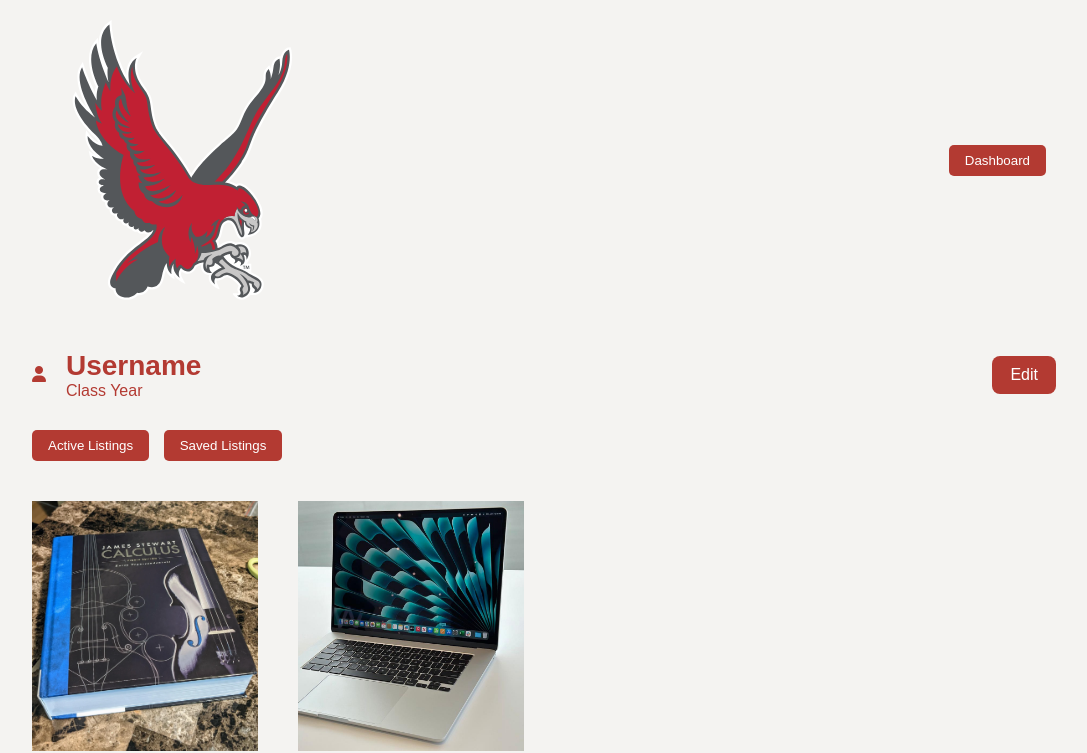
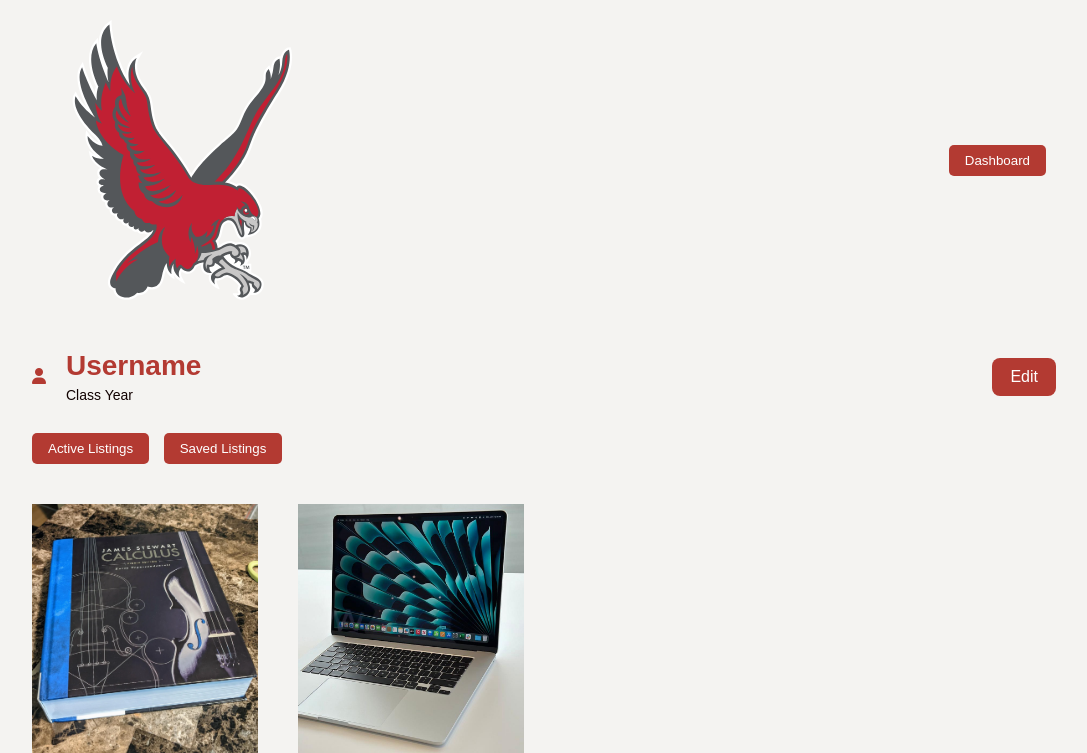
Before and after one commit to kyledecs/red-hawk-exchange, a Flask app: page /profile in a window 1280 px wide. Shown: the top 753 px of the page, without its empty margins (96-1183 px from the left). Run offline with Flask 3, Linux system fonts and the light colour scheme; the visitor is signed in with stand-in values (Sample User, id 1).

Commit message:
Update profile.css

```diff
--- a/static/css/profile.css
+++ b/static/css/profile.css
@@ -46,6 +46,24 @@ nav{
 
 .profile-left h2{
     font-size: 28px;
+}
+
+.user-info{
+    display: flex;
+    flex-direction: column;
+}
+
+.grad-year{
+    font-size: 14px;
+    color: #110202;
+    margin-top: 5px;
+}
+#editInfo input{
+    display: block;
+    margin: 5px 0;
+    padding: 6px;
+    border-radius: 5px;
+    border: 1px solid #ccc;
 }
 
 .chat-btn{
```
